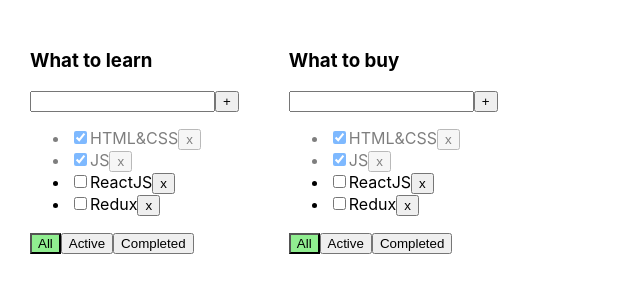
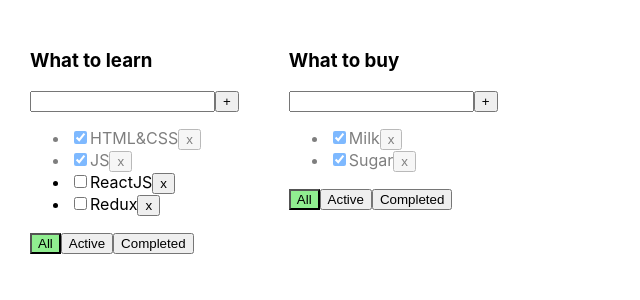
Before and after one commit to naumyshev/NewMegaTodolist, a React (Vite) app: page / in a window 1280 px wide. Shown: the top 300 px of the page, without its empty margins (0-640 px from the left). Built offline with nearby package versions, Linux system fonts and the light colour scheme.

Commit message:
lesson 5: refactored tasks

```diff
--- a/src/App.tsx
+++ b/src/App.tsx
@@ -19,44 +19,54 @@ export type FilterValues = 'all' | 'active' | 'completed'
 
 export const App = () => {
 
+    const todolistId1 = v1()
+    const todolistId2 = v1()
+
     const [todolists, setTodolists] = useState<Todolist[]>([
-        {id: v1(), title: 'What to learn', filter: 'all'},
-        {id: v1(), title: 'What to buy', filter: 'all'}
+        {id: todolistId1, title: 'What to learn', filter: 'all'},
+        {id: todolistId2, title: 'What to buy', filter: 'all'}
     ])
 
-    const [tasks, setTasks] = useState<TaskType[]>([
-        {id: v1(), title: 'HTML&CSS', isDone: true},
-        {id: v1(), title: 'JS', isDone: true},
-        {id: v1(), title: 'ReactJS', isDone: false},
-        {id: v1(), title: 'Redux', isDone: false}
-    ])
+    const [tasks, setTasks] = useState({
+        [todolistId1]:[
+            {id: v1(), title: 'HTML&CSS', isDone: true},
+            {id: v1(), title: 'JS', isDone: true},
+            {id: v1(), title: 'ReactJS', isDone: false},
+            {id: v1(), title: 'Redux', isDone: false}
+        ],
+        [todolistId2]:[
+            {id: v1(), title: 'Milk', isDone: true},
+            {id: v1(), title: 'Sugar', isDone: true}
+        ]
+    })
 
-    const deleteTask = (id: string) => {
-        setTasks(tasks.filter(t=> t.id !== id))
+    const deleteTask = (todolistId: string, taskId: string) => {
+        setTasks({...tasks, [todolistId]: tasks[todolistId].filter(t=>t.id !== taskId)})
     }
 
     const changeFilter = (todolistId: string, filter: FilterValues) => {
         setTodolists(todolists.map(td=>td.id ===todolistId ? {...td, filter: filter} : td))
     }
 
-    const createTask = (title: string) => {
-        setTasks([{id: v1(), title, isDone: false}, ...tasks])
+    const createTask = (todolistId: string, title: string) => {
+        const newTask = {id: v1(), title, isDone: false}
+        setTasks({...tasks, [todolistId]: [newTask, ...tasks[todolistId]]})
     }
 
-    const changeTaskStatus = (taskId: string, isDone: boolean) => {
-        setTasks(tasks.map(task => task.id == taskId ? { ...task, isDone } : task))
+    const changeTaskStatus = (todolistId: string, taskId: string, isDone: boolean) => {
+        setTasks({...tasks, [todolistId]: tasks[todolistId].map(t=>t.id===taskId ? {...t, isDone} :  t)})
     }
 
     return (
         <div className="app">
             {todolists.map(td=> {
-
-                let filteredTasks = tasks
+                const todolistsTasks = tasks[td.id]
+                let filteredTasks = todolistsTasks
                 if(td.filter === 'active') {
-                    filteredTasks = tasks.filter(t => !t.isDone)
+                    filteredTasks = todolistsTasks.filter(t => !t.isDone)
                 }
                 if(td.filter === 'completed') {
-                    filteredTasks = tasks.filter(t => t.isDone)
+                    filteredTasks = todolistsTasks.filter(t => t.isDone)
                 }
 
                 return(
--- a/src/TodolistItem.tsx
+++ b/src/TodolistItem.tsx
@@ -5,10 +5,10 @@ import {ChangeEvent, KeyboardEvent, useState} from "react";
 type Props = {
     todolist: Todolist
     tasks: TaskType[]
-    deleteTask: (id: string) => void
+    deleteTask: (todolistId: string, id: string) => void
     changeFilter: (todolistId: string, filter: FilterValues) => void
-    createTask: (title: string) => void
-    changeTaskStatus: (taskId: string, isDone: boolean) => void
+    createTask: (todolistId: string, title: string) => void
+    changeTaskStatus: (todolistId: string, taskId: string, isDone: boolean) => void
 }
 
 export const TodolistItem = (props: Props) => {
@@ -28,7 +28,7 @@ export const TodolistItem = (props: Props) => {
     const createTaskHandler = () => {
         const trimmedTaskTitle = taskTitle.trim()
         if(trimmedTaskTitle !== ''){
-            createTask(trimmedTaskTitle)
+            createTask(id, trimmedTaskTitle)
             setTaskTitle('')
         } else {
             setError('Title is required')
@@ -38,12 +38,13 @@ export const TodolistItem = (props: Props) => {
 
     const createTaskOnEnterHandler = (e: KeyboardEvent<HTMLInputElement>) => {
         if (e.key === "Enter") {
-                createTask(taskTitle)
+                //createTask(id, taskTitle)
+            createTaskHandler()
         }
     }
 
-    const deleteTaskHandler = (id: string) => {
-        deleteTask(id)
+    const deleteTaskHandler = (taskId: string) => {
+        deleteTask(id, taskId)
     }
 
     const changeTaskTitleHandler = (e:ChangeEvent<HTMLInputElement>) => {
@@ -51,9 +52,13 @@ export const TodolistItem = (props: Props) => {
         setError(null)
     }
 
-    const changeTaskStatusHandler = (e:ChangeEvent<HTMLInputElement>, id: string) => {
+    const changeTaskStatusHandler = (e:ChangeEvent<HTMLInputElement>, taskId: string) => {
         const newStatusValue = e.currentTarget.checked
-        changeTaskStatus(id, newStatusValue)
+        changeTaskStatus(id, taskId, newStatusValue)
+    }
+
+    const changeFilterHandler = (filter: FilterValues) => {
+        changeFilter(id, filter)
     }
 
     return (
@@ -91,9 +96,9 @@ export const TodolistItem = (props: Props) => {
             }
 
             <div>
-                <Button className={filter === 'all' ? 'active-filter' : ''} title={'All'} onClick={() => changeFilter(id, 'all')}/>
-                <Button className={filter === 'active' ? 'active-filter' : ''} title={'Active'} onClick={() => changeFilter(id, 'active')}/>
-                <Button className={filter === 'completed' ? 'active-filter' : ''} title={'Completed'} onClick={() => changeFilter(id, 'completed')}/>
+                <Button className={filter === 'all' ? 'active-filter' : ''} title={'All'} onClick={() => changeFilterHandler('all')}/>
+                <Button className={filter === 'active' ? 'active-filter' : ''} title={'Active'} onClick={() => changeFilterHandler('active')}/>
+                <Button className={filter === 'completed' ? 'active-filter' : ''} title={'Completed'} onClick={() => changeFilterHandler('completed')}/>
             </div>
         </div>
     );
```
